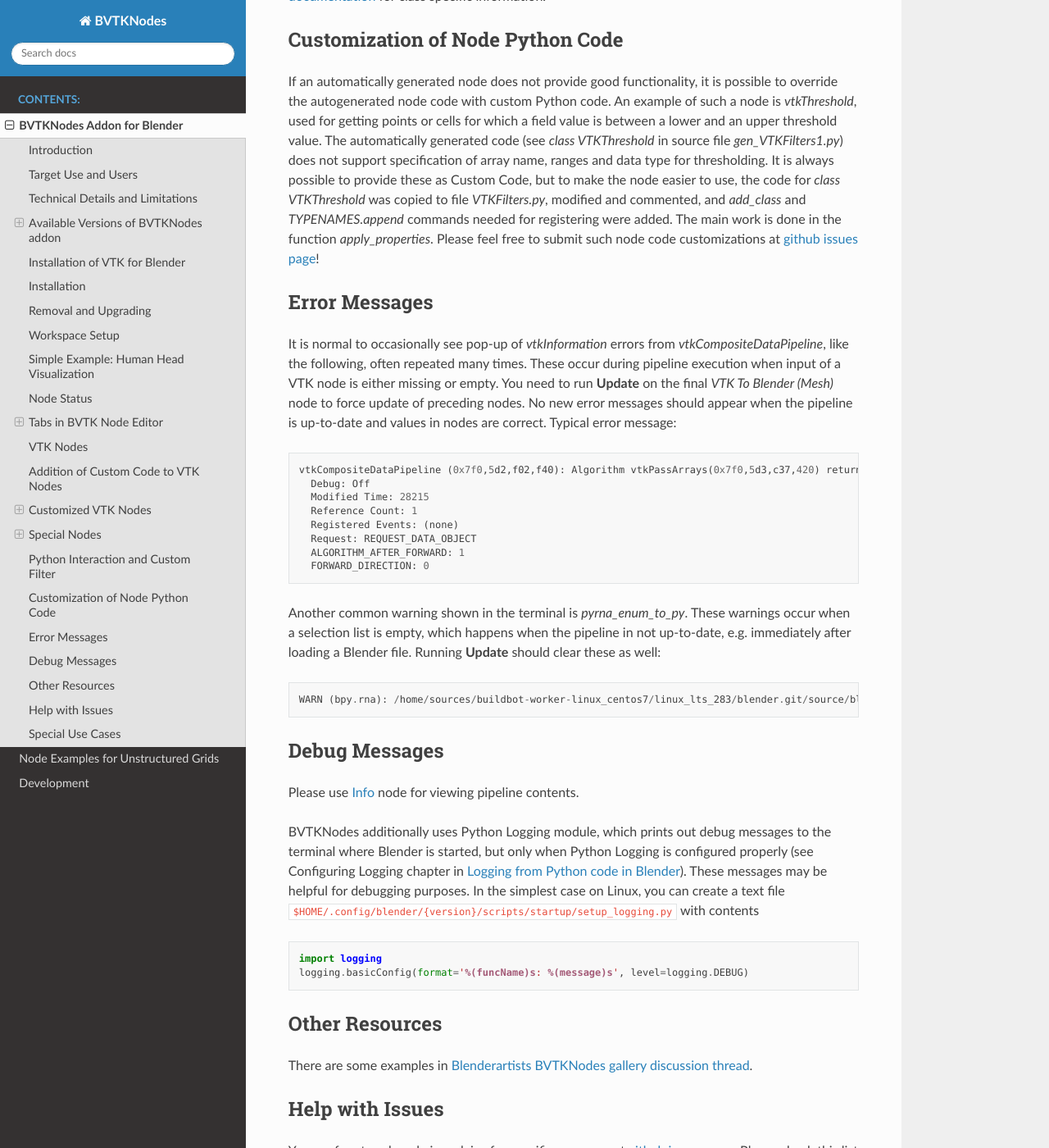
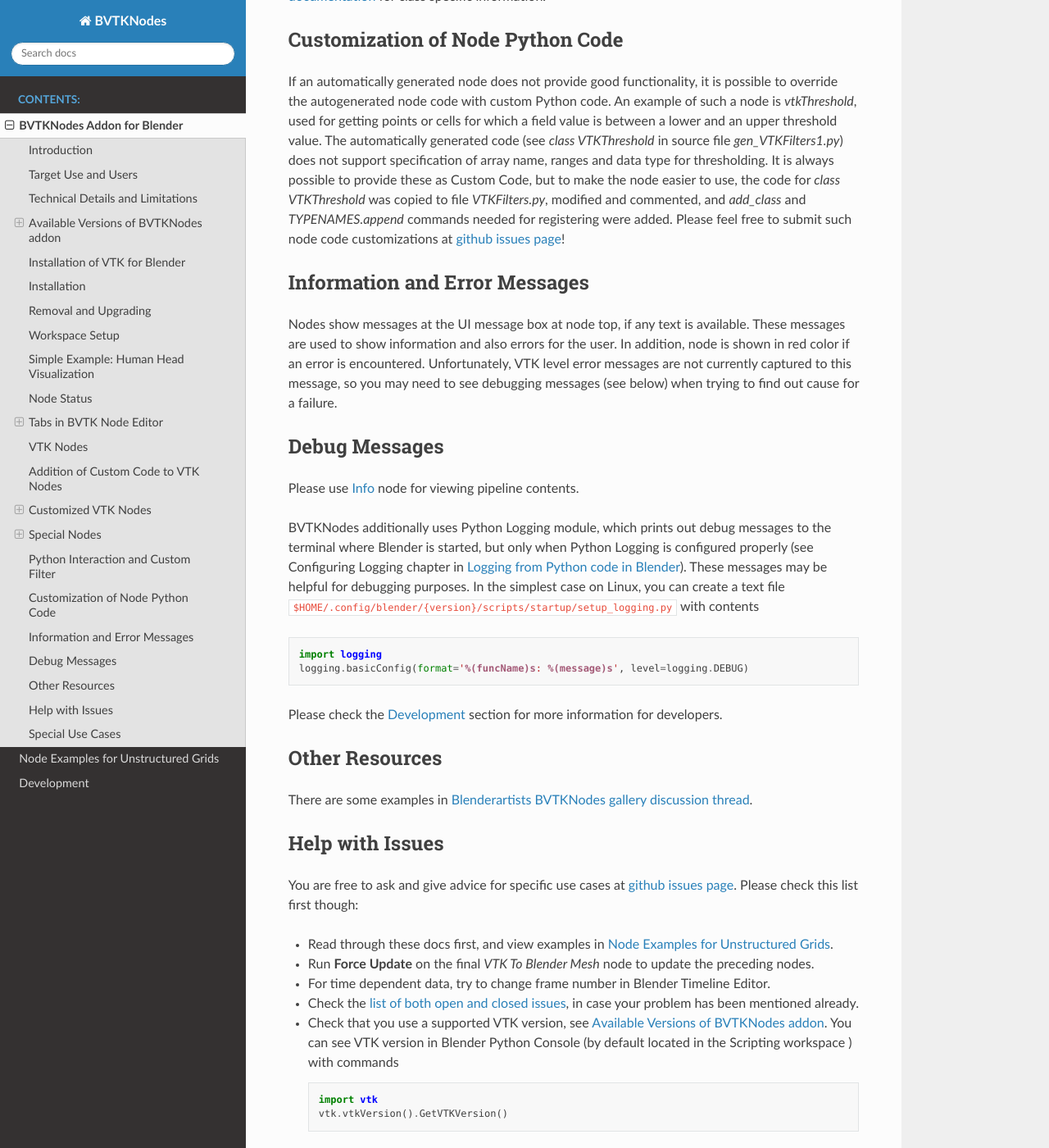
Before and after one commit to simboden/BVtkNodes, a Sphinx documentation site: the page built from docs/BVTKNodes.rst, in a window 1280 px wide and 1400 px high, scrolled down 15444 px. Shown: the whole window at 82% size. Built offline with Sphinx 7.4.7 and the Read the Docs theme 2.0.0, drawn with Linux system fonts in a browser that asks for light colours.

Commit message:
Docs update: Information and Error Messages, Development

```diff
--- a/docs/BVTKNodes.rst
+++ b/docs/BVTKNodes.rst
@@ -783,38 +783,20 @@ thresholding. It is always possible to provide these as Custom Code,
 but to make the node easier to
 use, the code for *class VTKThreshold* was copied to file
 *VTKFilters.py*, modified and commented, and *add_class* and
-*TYPENAMES.append* commands needed for registering were added. The
-main work is done in the function *apply_properties*. Please feel free
-to submit such node code customizations at `github issues page`_!
+*TYPENAMES.append* commands needed for registering were added.
+Please feel free to submit such node code customizations at
+`github issues page`_!
 
 
-Error Messages
---------------
+Information and Error Messages
+------------------------------
 
-It is normal to occasionally see pop-up of *vtkInformation* errors
-from *vtkCompositeDataPipeline*, like the following, often repeated
-many times. These occur during pipeline execution when input of a VTK
-node is either missing or empty. You need to run **Update** on the
-final *VTK To Blender (Mesh)* node to force update of preceding
-nodes. No new error messages should appear when the pipeline is
-up-to-date and values in nodes are correct. Typical error message::
-
-  vtkCompositeDataPipeline (0x7f0,5d2,f02,f40): Algorithm vtkPassArrays(0x7f0,5d3,c37,420) returned failure for request: vtkInformation (0x7f0,5d3,58d,980)
-    Debug: Off
-    Modified Time: 28215
-    Reference Count: 1
-    Registered Events: (none)
-    Request: REQUEST_DATA_OBJECT
-    ALGORITHM_AFTER_FORWARD: 1
-    FORWARD_DIRECTION: 0
-
-Another common warning shown in the terminal is
-*pyrna_enum_to_py*. These warnings occur when a selection list is
-empty, which happens when the pipeline in not up-to-date,
-e.g. immediately after loading a Blender file. Running **Update**
-should clear these as well::
-
-  WARN (bpy.rna): /home/sources/buildbot-worker-linux_centos7/linux_lts_283/blender.git/source/blender/python/intern/bpy_rna.c:1479 pyrna_enum_to_py: current value '4' matches no enum in 'BVTK_Node_ColorMapperType', 'Color Mapper', 'color_by'
+Nodes show messages at the UI message box at node top, if any text is
+available. These messages are used to show information and also errors
+for the user. In addition, node is shown in red color if an error is
+encountered. Unfortunately, VTK level error messages are not currently
+captured to this message, so you may need to see debugging messages
+(see below) when trying to find out cause for a failure.
 
 
 Debug Messages
@@ -837,6 +819,8 @@ with contents
   import logging
   logging.basicConfig(format='%(funcName)s: %(message)s', level=logging.DEBUG)
 
+Please check the :ref:`development` section for more information for developers.
+
 
 Other Resources
 ---------------
```
Also changed, not shown: other parts of docs/BVTKNodes.rst (+1 -1 lines), docs/development.rst (+34 -0 lines).
